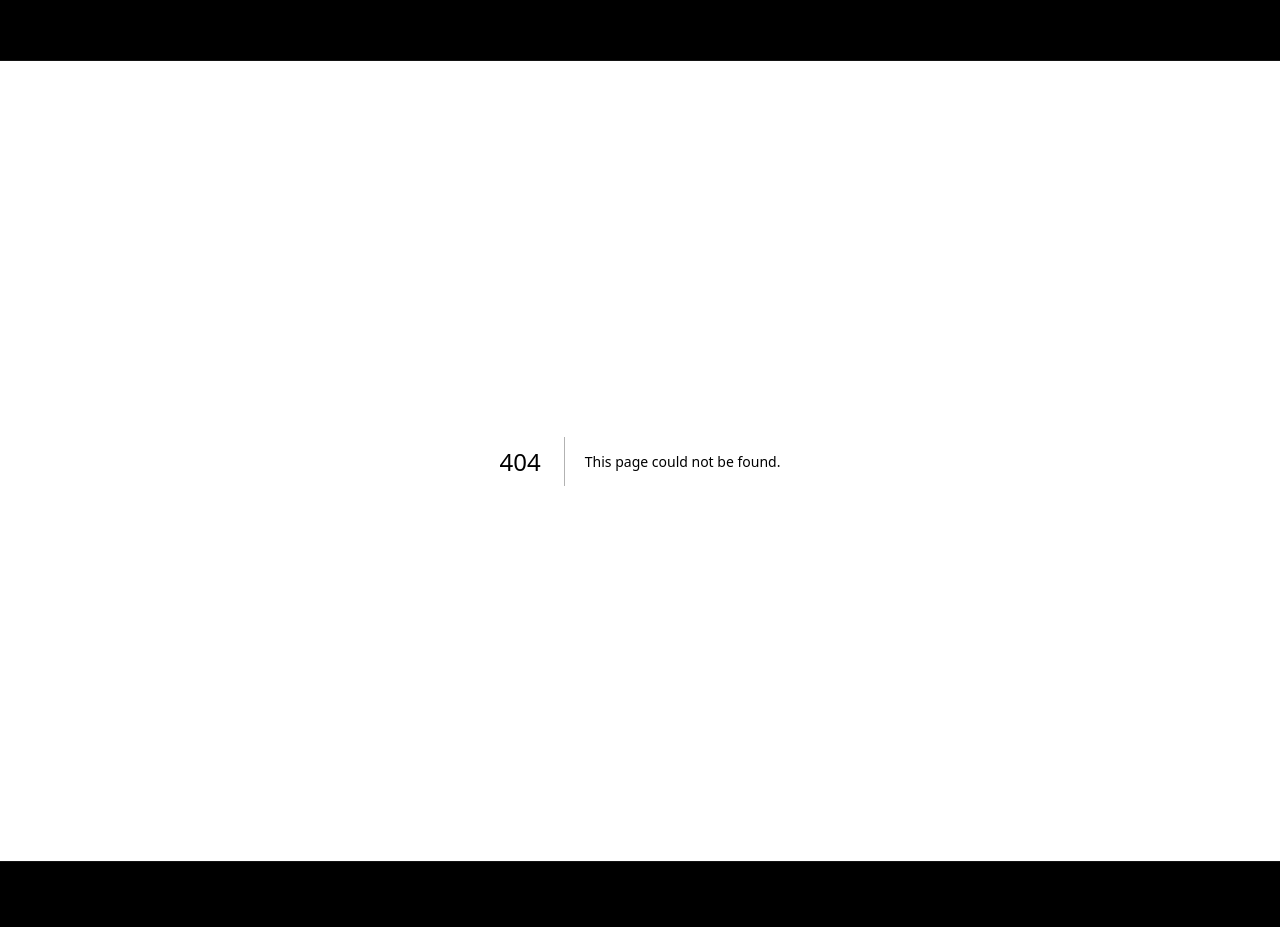
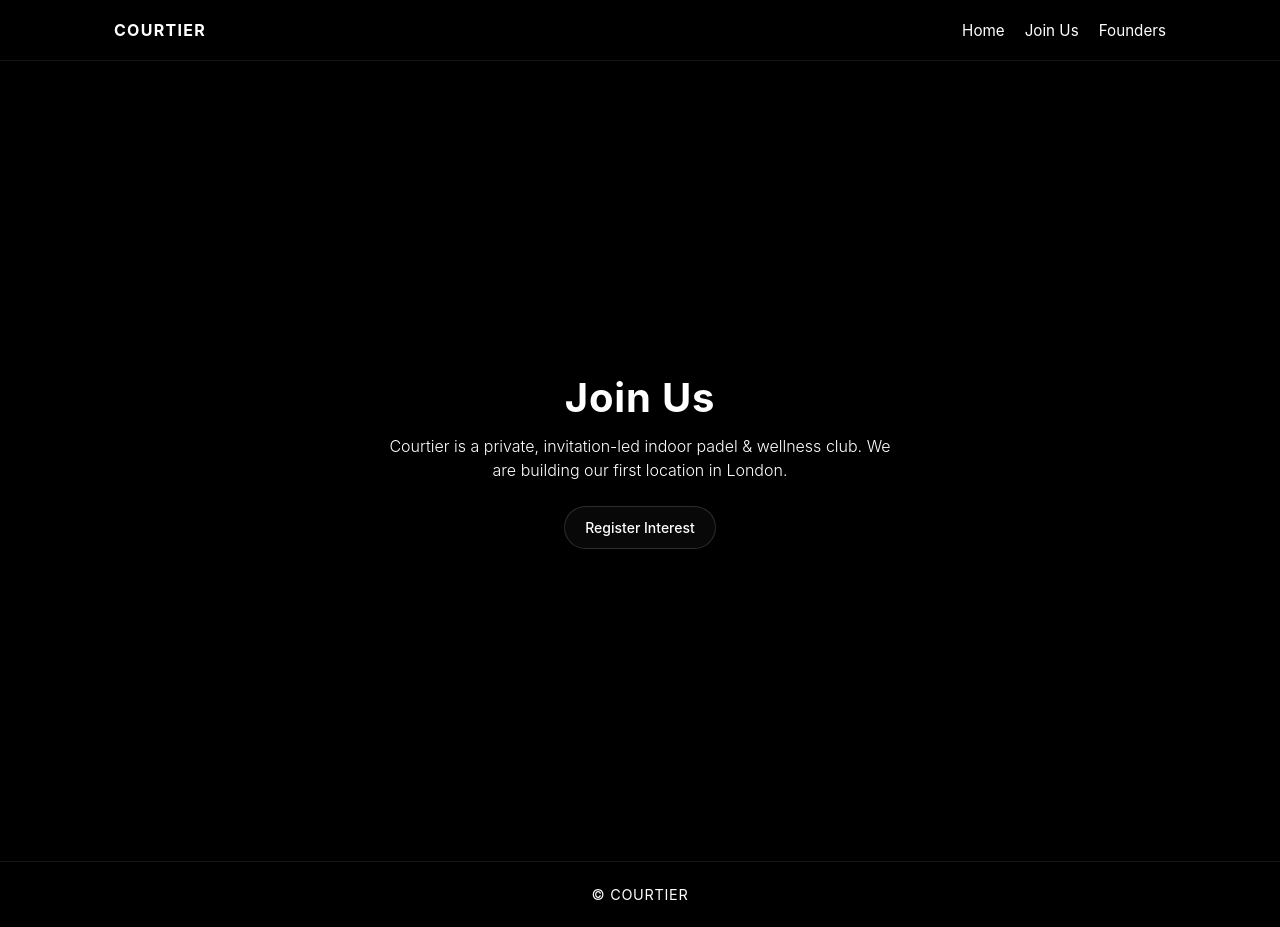
Before and after one commit to NickCoding122/Courtier, a Next.js app: page /join-us in a window 1280 px wide. Before the commit this address had no page. Built offline with nearby package versions, Linux system fonts and the light colour scheme.

Commit message:
Add Join Us page

```diff
--- /dev/null
+++ b/app/join-us/page.tsx
@@ -0,0 +1,50 @@
+export default function JoinUs() {
+  return (
+    <main
+      style={{
+        minHeight: "100vh",
+        display: "flex",
+        alignItems: "center",
+        justifyContent: "center",
+      }}
+    >
+      <div style={{ textAlign: "center", maxWidth: "520px" }}>
+        <h1
+          style={{
+            margin: 0,
+            fontSize: "40px",
+            letterSpacing: "0.02em",
+          }}
+        >
+          Join Us
+        </h1>
+        <p
+          style={{
+            marginTop: "0.75rem",
+            marginBottom: "1.5rem",
+            fontSize: "16px",
+            fontWeight: 300,
+            lineHeight: 1.5,
+          }}
+        >
+          Courtier is a private, invitation-led indoor padel & wellness club.
+          We are building our first location in London.
+        </p>
+        <a
+          href="mailto:hello@courtier.club?subject=Courtier%20-%20Register%20Interest"
+          style={{
+            display: "inline-block",
+            padding: "0.75rem 1.25rem",
+            border: "1px solid rgba(255, 255, 255, 0.15)",
+            borderRadius: "999px",
+            fontSize: "14px",
+            fontWeight: 500,
+            background: "rgba(255, 255, 255, 0.03)",
+          }}
+        >
+          Register Interest
+        </a>
+      </div>
+    </main>
+  );
+}
```
